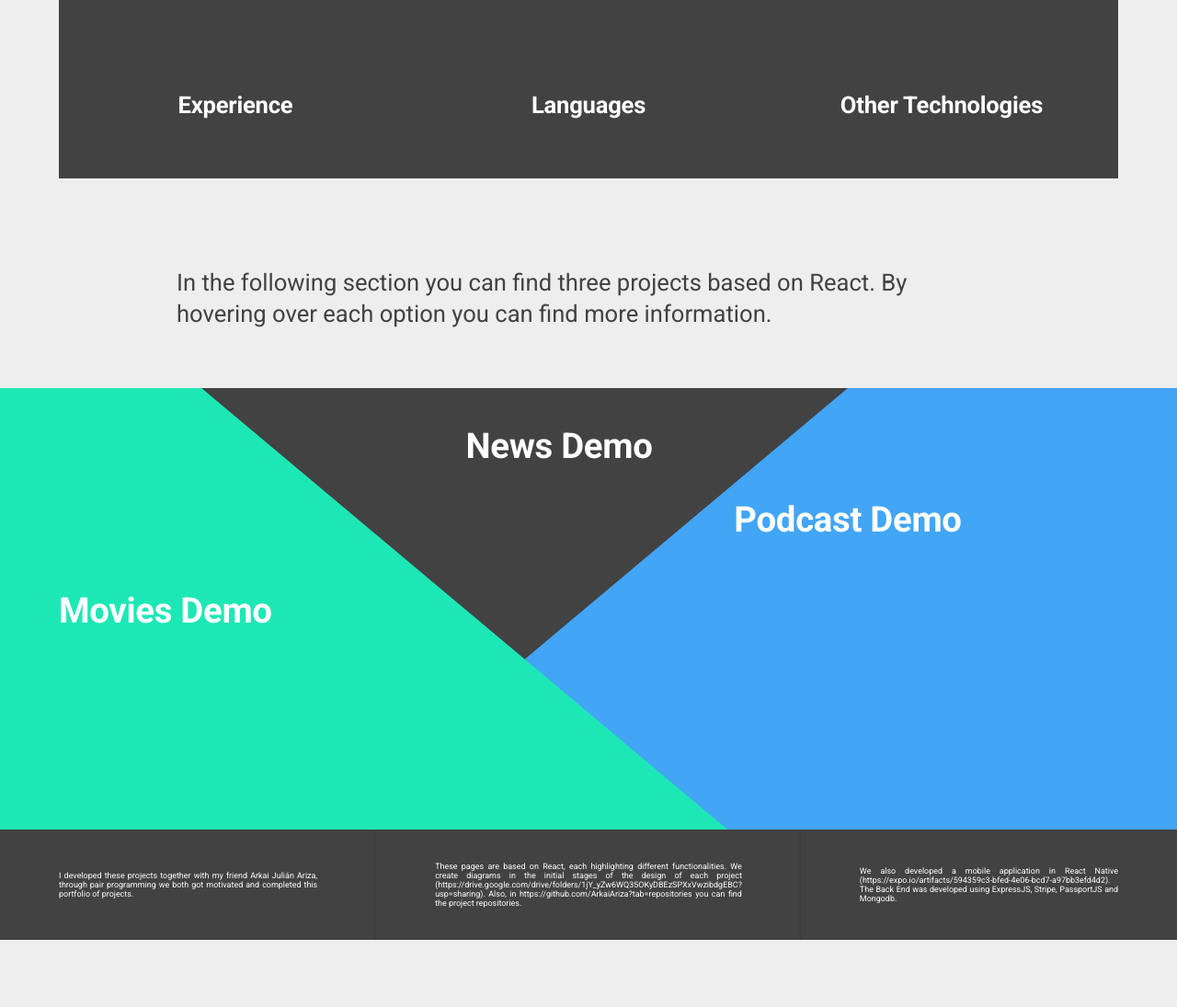
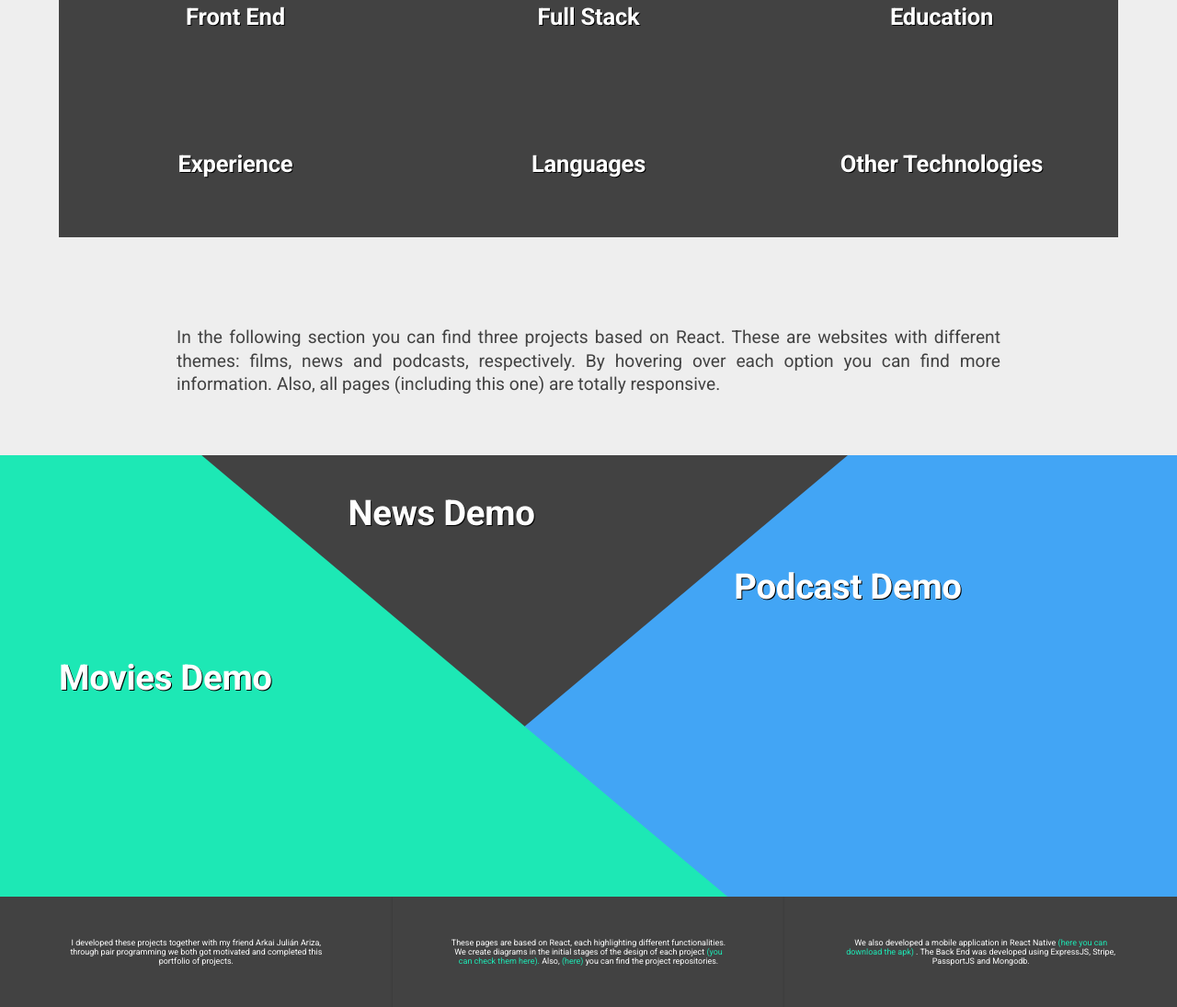
Before and after one commit to macastro9714/resume-webpage, a React app: page / in a window 1280 px wide. Shown: the part 430-1525 px from the top of the page at 92% size. Before the commit the page ends 1452 px from the top, so only its background shows below. Built offline with nearby package versions, Linux system fonts and the light colour scheme.

Commit message:
Finished Footer, Info Updated, Completed v1.0

```diff
--- a/src/components/Footer.js
+++ b/src/components/Footer.js
@@ -1,6 +1,6 @@
 import React from 'react';
 import { makeStyles } from '@material-ui/core/styles';
-import { Paper } from '@material-ui/core';
+import { Paper, Link } from '@material-ui/core';
 
 const useStyles = makeStyles((theme) => ({
   container: {
@@ -22,7 +22,7 @@ const useStyles = makeStyles((theme) => ({
     borderRadius: 0,
     fontFamily: 'Roboto',
     fontSize: '2vw',
-    textAlign: 'justify',
+    textAlign: 'center',
     padding: '0vw 5vw',
     [theme.breakpoints.up('sm')]: {
       maxWidth: '90%',
@@ -43,22 +43,48 @@ const Footer = () => {
   return (
     <div className={classes.container}>
       <Paper className={classes.item}>
-        I developed these projects together with my friend Arkai Julián Ariza,
-        through pair programming we both got motivated and completed this
-        portfolio of projects.
+        <p>
+          I developed these projects together with my friend Arkai Julián Ariza,
+          through pair programming we both got motivated and completed this
+          portfolio of projects.
+        </p>
       </Paper>
       <Paper className={classes.item}>
-        These pages are based on React, each highlighting different
-        functionalities. We create diagrams in the initial stages of the design
-        of each project
-        (https://drive.google.com/drive/folders/1jY_yZw6WQ35OKyDBEzSPXxVwzibdgEBC?usp=sharing).
-        Also, in https://github.com/ArkaiAriza?tab=repositories you can find the
-        project repositories.
+        <p>
+          These pages are based on React, each highlighting different
+          functionalities. We create diagrams in the initial stages of the
+          design of each project{' '}
+          <Link
+            style={{ color: '#1de8b5', textDecoration: 'none' }}
+            href="https://drive.google.com/drive/folders/1jY_yZw6WQ35OKyDBEzSPXxVwzibdgEBC?usp=sharing"
+            target="blank_"
+          >
+            (you can check them here).
+          </Link>{' '}
+          Also,{' '}
+          <Link
+            style={{ color: '#1de8b5', textDecoration: 'none' }}
+            href="https://github.com/ArkaiAriza?tab=repositories"
+            target="blank_"
+          >
+            (here)
+          </Link>{' '}
+          you can find the project repositories.
+        </p>
       </Paper>
       <Paper className={classes.item}>
-        We also developed a mobile application in React Native
-        (https://expo.io/artifacts/594359c3-bfed-4e06-bcd7-a97bb3efd4d2). The
-        Back End was developed using ExpressJS, Stripe, PassportJS and Mongodb.
+        <p>
+          We also developed a mobile application in React Native{' '}
+          <Link
+            style={{ color: '#1de8b5', textDecoration: 'none' }}
+            href="https://expo.io/artifacts/594359c3-bfed-4e06-bcd7-a97bb3efd4d2"
+            target="blank_"
+          >
+            (here you can download the apk)
+          </Link>{' '}
+          . The Back End was developed using ExpressJS, Stripe, PassportJS and
+          Mongodb.
+        </p>
       </Paper>
     </div>
   );
--- a/src/components/LandingPage.js
+++ b/src/components/LandingPage.js
@@ -15,11 +15,21 @@ const useStyles = makeStyles((theme) => ({
     minHeight: '100vh',
   },
   demosText: {
-    maxWidth: '70%',
+    maxWidth: '90%',
+    textAlign: 'justify',
     margin: '4rem 0rem',
     fontSize: '4vw',
     [theme.breakpoints.up('sm')]: {
+      maxWidth: '90%',
+      fontSize: '3vw',
+    },
+    [theme.breakpoints.up('md')]: {
+      maxWidth: '80%',
       fontSize: '2vw',
+    },
+    [theme.breakpoints.up('lg')]: {
+      maxWidth: '70%',
+      fontSize: '1.5vw',
     },
   },
 }));
@@ -44,9 +54,16 @@ const LandingPage = () => {
           item
           xs={12}
         >
-          <Typography className={classes.demosText} variant="h5">
+          <Typography
+            id="textInfoDemoPages"
+            className={classes.demosText}
+            variant="h5"
+          >
             In the following section you can find three projects based on React.
-            By hovering over each option you can find more information.
+            These are websites with different themes: films, news and podcasts,
+            respectively. By hovering over each option you can find more
+            information. Also, all pages (including this one) are totally
+            responsive.
           </Typography>
         </Grid>
         <Grid item xs={12}>
--- a/src/components/PageDemos.js
+++ b/src/components/PageDemos.js
@@ -1,6 +1,6 @@
 import React, { useState } from 'react';
 import { makeStyles } from '@material-ui/core/styles';
-import styled from 'styled-components';
+import styled, { css } from 'styled-components';
 import { Typography } from '@material-ui/core';
 
 const useStyles = makeStyles((theme) => ({
@@ -24,6 +24,8 @@ const useStyles = makeStyles((theme) => ({
     position: 'relative',
     fontSize: '5vw',
     fontWeight: 'bold',
+    zIndex: '-1',
+    textShadow: '1px 1px black',
     [theme.breakpoints.up('sm')]: {
       fontSize: '3vw',
     },
@@ -38,15 +40,18 @@ const useStyles = makeStyles((theme) => ({
     position: 'relative',
     fontSize: '3vw',
     textAlign: 'justify',
+    maxWidth: '95%',
+    zIndex: '-1',
+    textShadow: '1px 1px black',
     [theme.breakpoints.up('sm')]: {
       maxWidth: '90%',
-      fontSize: '2vw',
+      fontSize: '2.5vw',
     },
     [theme.breakpoints.up('md')]: {
-      fontSize: '1.5vw',
+      fontSize: '2.2vw',
     },
     [theme.breakpoints.up('lg')]: {
-      fontSize: '1vw',
+      fontSize: '2vw',
     },
   },
 }));
@@ -71,6 +76,9 @@ const Item = styled.div`
   color: white;
   text-align: center;
   z-index: ${(props) => props.zindex};
+  ${(props) =>
+    props.hover &&
+    css`
       &:hover {
         position: absolute;
         z-index: 5;
@@ -82,6 +90,8 @@ const Item = styled.div`
         transform: skewY(0deg);
         cursor: pointer;
       }
+    `}
+
   transition: 0.5s;
 `;
 
@@ -106,17 +116,20 @@ const items = [
       opt2: {
         display: 'flex',
         height: '100%',
+        width: '100%',
         justifyContent: 'space-evenly',
         alignItems: 'center',
+        flexDirection: 'column',
       },
     },
     title: 'Movies Demo',
-    info: 'Movies Demo Info',
+    info: `In this project we use the API of themoviedb. On this page you will find a list of movies, each movie has information and you can click on it to see even more about it. The main features of this page are the movie grid, the info animations, the info modal, the pagination, the movie search, the genre filter and the menu.`,
     url: 'https://movieinfodemo.macastro9714.vercel.app/',
+    imageUrl: 'https://i.imgur.com/6kFDoia.png',
   },
   {
     top: 0,
-    left: 10,
+    left: 0,
     height: 79,
     width: 100,
     degree: 0,
@@ -135,13 +148,17 @@ const items = [
       opt2: {
         display: 'flex',
         height: '100%',
+        width: '100%',
         justifyContent: 'space-evenly',
         alignItems: 'center',
+        flexDirection: 'column',
       },
     },
     title: 'News Demo',
-    info: 'News Demo Info',
+    info:
+      'In this project we use the GNews API. In this page we find a series of news, each news redirects to its page of origin. The main features of this page are the news layout, the news carousel, the dark/normal mode, the search and advanced news search, the filter by type, the filter by country, and the menu.',
     url: 'https://newsdemo.macastro9714.vercel.app/',
+    imageUrl: 'https://i.imgur.com/8QRCzrj.png',
   },
   {
     top: 0,
@@ -163,13 +180,17 @@ const items = [
       opt2: {
         display: 'flex',
         height: '100%',
+        width: '100%',
         justifyContent: 'space-evenly',
         alignItems: 'center',
+        flexDirection: 'column',
       },
     },
     title: 'Podcast Demo',
-    info: 'Podcast Demo Info',
+    info:
+      'In this project we use the listennotes API. On this page you will find a variety of podcasts, each with its own series of episodes that can be played. The main features of this page are the podcast grid, the episode list by podcast, the audio player, the infinite scroll, the podcast and episode search, and the genre filter.',
     url: 'https://podcastdemo.macastro9714.vercel.app/',
+    imageUrl: 'https://i.imgur.com/46VYEQI.png',
   },
 ];
 
@@ -192,12 +213,16 @@ const itemsSmall = [
       opt2: {
         display: 'flex',
         height: '100%',
+        width: '100%',
         justifyContent: 'space-evenly',
         alignItems: 'center',
+        flexDirection: 'column',
       },
     },
     title: 'Movies Demo',
-    info: 'Movies Demo Info',
+    info: `In this project we use the API of themoviedb. On this page you will find a list of movies, each movie has information and you can click on it to see even more about it. The main features of this page are the movie grid, the info animations, the info modal, the pagination, the movie search, the genre filter and the menu.`,
+    url: 'https://movieinfodemo.macastro9714.vercel.app/',
+    imageUrl: 'https://i.imgur.com/6kFDoia.png',
   },
   {
     top: 33.3333,
@@ -217,12 +242,17 @@ const itemsSmall = [
       opt2: {
         display: 'flex',
         height: '100%',
+        width: '100%',
         justifyContent: 'space-evenly',
         alignItems: 'center',
+        flexDirection: 'column',
       },
     },
     title: 'News Demo',
-    info: 'News Demo Info',
+    info:
+      'In this project we use the GNews API. In this page we find a series of news, each news redirects to its page of origin. The main features of this page are the news layout, the news carousel, the dark/normal mode, the search and advanced news search, the filter by type, the filter by country, and the menu.',
+    url: 'https://newsdemo.macastro9714.vercel.app/',
+    imageUrl: 'https://i.imgur.com/8QRCzrj.png',
   },
   {
     top: 66.6666,
@@ -242,18 +272,39 @@ const itemsSmall = [
       opt2: {
         display: 'flex',
         height: '100%',
+        width: '100%',
         justifyContent: 'space-evenly',
         alignItems: 'center',
+        flexDirection: 'column',
       },
     },
     title: 'Podcast Demo',
-    info: 'Podcast Demo Info',
+    info:
+      'In this project we use the listennotes API. On this page you will find a variety of podcasts, each with its own series of episodes that can be played. The main features of this page are the podcast grid, the episode list by podcast, the audio player, the infinite scroll, the podcast and episode search, and the genre filter.',
+    url: 'https://podcastdemo.macastro9714.vercel.app/',
+    imageUrl: 'https://i.imgur.com/46VYEQI.png',
   },
 ];
 
 const PageDemos = () => {
   const classes = useStyles();
   const [isHover, setIsHover] = useState(false);
+  const [indicator, setIndicator] = useState('none'); //none, Movies Demo, News Demo, Podcast Demo
+
+  const focusAway = (url) => {
+    setIsHover(false);
+    window.open(url);
+  };
+
+  const mouseIn = (title) => {
+    if (window.innerWidth > 865) setIsHover(true);
+    setIndicator(title);
+  };
+
+  const mouseOff = () => {
+    if (window.innerWidth > 865) setIsHover(false);
+    setIndicator('none');
+  };
 
   const renderItems = () => {
     const selectedArray = window.innerWidth <= 865 ? itemsSmall : items;
@@ -270,6 +321,7 @@ const PageDemos = () => {
         title,
         info,
         url,
+        imageUrl,
       }) => {
         return (
           <Item
@@ -281,9 +333,14 @@ const PageDemos = () => {
             degree={degree}
             zindex={zindex}
             background={background}
-            onMouseOver={() => setIsHover(true)}
-            onMouseOut={() => setIsHover(false)}
-            onClick={() => window.open(url)}
+            onMouseOver={() => mouseIn(title)}
+            onMouseOut={() => mouseOff()}
+            onClick={() => {
+              window.innerWidth <= 865
+                ? setIsHover(!isHover)
+                : window.open(url);
+            }}
+            hover={isHover}
           >
             {!isHover ? (
               <div style={styleItem.opt1}>
@@ -291,8 +348,26 @@ const PageDemos = () => {
                   {title}
                 </Typography>
               </div>
-            ) : (
-              <div style={styleItem.opt2}>
+            ) : indicator === title ? (
+              <div
+                style={styleItem.opt2}
+                onClick={() =>
+                  window.innerWidth <= 865 ? focusAway(url) : null
+                }
+                onMouseOut={() => setIsHover(false)}
+              >
+                <img
+                  alt={title}
+                  style={{
+                    height: '100%',
+                    width: '100%',
+                    position: 'absolute',
+                    objectFit: 'cover',
+                    opacity: '0.5',
+                    zIndex: '-1',
+                  }}
+                  src={imageUrl}
+                />
                 <Typography className={classes.title} variant="h2">
                   {title}
                 </Typography>
@@ -300,7 +375,7 @@ const PageDemos = () => {
                   {info}
                 </Typography>
               </div>
-            )}
+            ) : null}
           </Item>
         );
       }
--- a/src/components/PresentationCard.js
+++ b/src/components/PresentationCard.js
@@ -12,7 +12,7 @@ const useStyles = makeStyles((theme) => ({
   container: {
     display: 'flex',
     justifyContent: 'center',
-    margin: '2rem 0rem',
+    margin: '4rem 0rem',
   },
   cardContainer: {
     backgroundColor: theme.palette.primary.white,
@@ -161,7 +161,7 @@ const PresentationCard = () => {
           <div className={classes.profileImageContainer}>
             <CardMedia
               className={classes.profileImage}
-              image="https://lh6.googleusercontent.com/i99mwXQHvFrEHOt-LCp1wQBTasK2_DeIOvl6c_o8HD6k3RYM4EPMm-2Q9OLng7ephaPhPPRx14ok7He2Y7dN=w1919-h1006"
+              image="https://i.imgur.com/FR4BCMf.jpg"
             />
             <Typography className={classes.imgDescription} variant="subtitle1">
               Systems Engineer | Software Developer
@@ -170,7 +170,7 @@ const PresentationCard = () => {
           <CardContent style={{ padding: 0 }} className={classes.profileCV}>
             <Button
               target="_blank"
-              href="https://drive.google.com/file/d/121dq6juF_Cz-J7gcSbFbTQBTOVYb9YsF/view?usp=sharing"
+              href="https://drive.google.com/file/d/1h_cD1jnRpoDSjngPXvKh_lYzzUBZvphW/view?usp=sharing"
               className={classes.profileCVButton}
             >
               Download Resume
--- a/src/components/SectionsGrid.js
+++ b/src/components/SectionsGrid.js
@@ -20,6 +20,7 @@ const useStyles = makeStyles((theme) => ({
     position: 'relative',
     fontSize: '4.5vw',
     fontWeight: 'bold',
+    textShadow: '1px 1px black',
     [theme.breakpoints.up('sm')]: {
       maxWidth: '90%',
       fontSize: '4vw',
@@ -34,6 +35,7 @@ const useStyles = makeStyles((theme) => ({
   body: {
     position: 'relative',
     fontSize: '3.5vw',
+    textShadow: '1px 1px black',
     [theme.breakpoints.up('sm')]: {
       maxWidth: '90%',
       fontSize: '2.7vw',
@@ -61,47 +63,42 @@ const sections = [
     name: 'Front End',
     top: 0,
     left: 0,
-    imageUrl: 'https://reactjs.org/logo-og.png',
+    imageUrl: 'https://i.imgur.com/J1Oioug.png',
     hoverColor: '#1de8b5',
   },
   {
     name: 'Full Stack',
     top: 0,
     left: 33.3333333,
-    imageUrl:
-      'https://eant.tech/data_cursos_carreras/carreras/2_desarrollador_web_full_stack/carrera-programador-web-full-stack.jpg',
+    imageUrl: 'https://i.imgur.com/bOoEINR.jpg',
     hoverColor: '#7986cb',
   },
   {
     name: 'Education',
     top: 0,
     left: 66.6666666,
-    imageUrl:
-      'https://krmangalam.com/wp-content/uploads/2018/09/education-background-18.jpg',
+    imageUrl: 'https://i.imgur.com/RyXLFAo.png',
     hoverColor: '#ffca28',
   },
   {
     name: 'Experience',
     top: 50,
     left: 0,
-    imageUrl:
-      'https://www.callcentrehelper.com/images/stories/2018/12/white-head-outline-760.jpg',
+    imageUrl: 'https://i.imgur.com/LZ8QLyD.jpg',
     hoverColor: '#ef5350',
   },
   {
     name: 'Languages',
     top: 50,
     left: 33.3333333,
-    imageUrl:
-      'https://d1sjtleuqoc1be.cloudfront.net/wp-content/uploads/2015/06/language-learning.jpg',
+    imageUrl: 'https://i.imgur.com/IqnFtrg.jpg',
     hoverColor: '#42a5f5',
   },
   {
     name: 'Other Technologies',
     top: 50,
     left: 66.6666666,
-    imageUrl:
-      'https://img.freepik.com/vector-gratis/fondo-tecnologia-abstracta-ciencia-tecnologia-conexion_42705-96.jpg?size=626&ext=jpg&ga=GA1.2.408482729.1603497600',
+    imageUrl: 'https://i.imgur.com/akDtEfZ.png',
     hoverColor: '#ff8a80',
   },
 ];
@@ -210,11 +207,15 @@ const SectionsGrid = () => {
     if (!isOpen) {
       setSelectedSection(section);
       setIsOpening(true);
-      setIsOpen(true);
+      setTimeout(() => {
+        setIsOpen(true);
+      }, 500);
     } else {
       setSelectedSection('none');
       setIsOpening(false);
-      setIsOpen(false);
+      setTimeout(() => {
+        setIsOpen(false);
+      }, 500);
     }
   };
 
@@ -230,9 +231,11 @@ const SectionsGrid = () => {
           hoverColor={section.hoverColor}
         >
           {!isOpen ? (
-            <Typography className={classes.title} variant="h2">
-              {section.name}
-            </Typography>
+            isOpening ? null : (
+              <Typography className={classes.title} variant="h2">
+                {section.name}
+              </Typography>
+            )
           ) : selectedSection === section.name ? (
             <div className={classes.expanded}>
               <img
```
Also changed, not shown: public/index.html (+1 -1 lines), 1 other file. Lines whose indentation alone changed are shown as unchanged.
